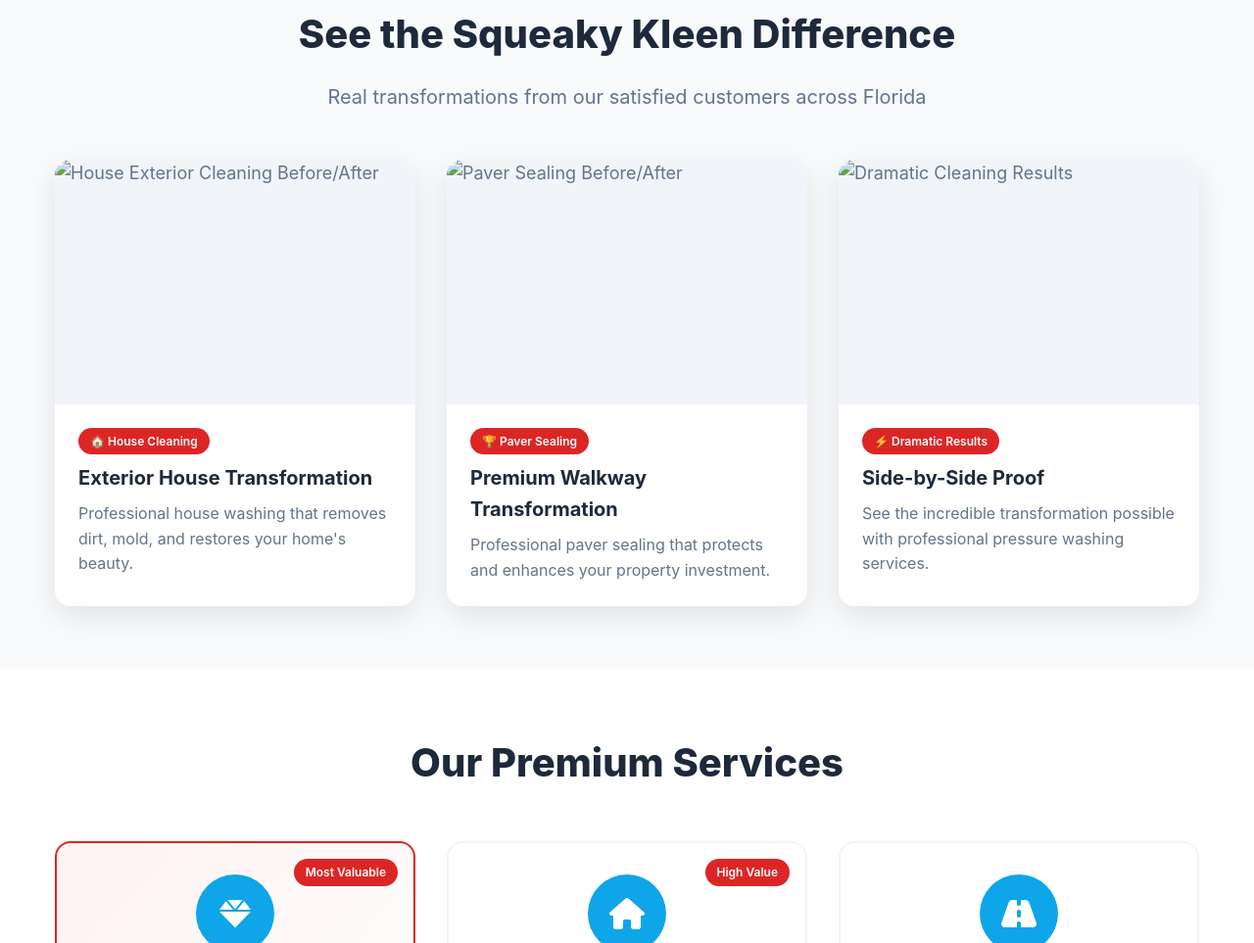
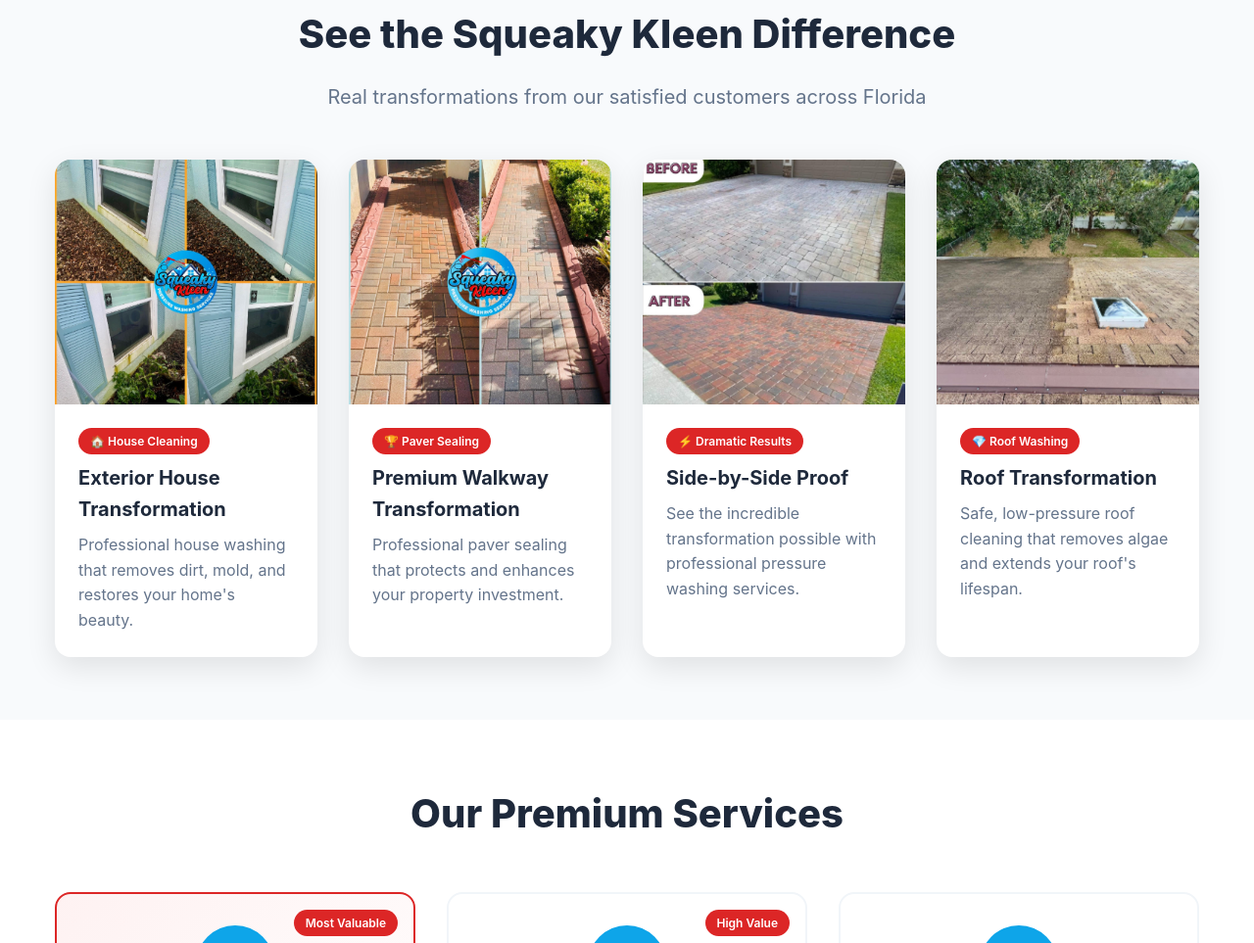
Before and after one commit to AmonRa1986/SqueakyKleenBeta2, a plain HTML site: page index.html in a window 1280 px wide. Shown: the part 1066-2029 px from the top of the page at 98% size. Drawn offline with Linux system fonts and the light colour scheme.

Commit message:
Update index.html

```diff
--- a/index.html
+++ b/index.html
@@ -316,8 +316,27 @@
 
         .gallery-grid {
             display: grid;
-            grid-template-columns: repeat(auto-fit, minmax(350px, 1fr));
+            grid-template-columns: repeat(auto-fit, minmax(280px, 1fr));
             gap: 2rem;
+        }
+
+        @media (min-width: 1200px) {
+            .gallery-grid {
+                grid-template-columns: repeat(4, 1fr);
+            }
+        }
+
+        @media (max-width: 768px) {
+            .gallery-grid {
+                grid-template-columns: repeat(2, 1fr);
+                gap: 1rem;
+            }
+        }
+
+        @media (max-width: 480px) {
+            .gallery-grid {
+                grid-template-columns: 1fr;
+            }
         }
 
         .gallery-item {
@@ -739,7 +758,7 @@
             <div class="gallery-grid">
                 <div class="gallery-item">
                     <div class="gallery-image">
-                        <img src="#" alt="House Exterior Cleaning Before/After" style="width: 100%; height: 100%; object-fit: cover;">
+                        <img src="Squeaky-Kleen-exterior-before-after.png" alt="House Exterior Cleaning Before/After" style="width: 100%; height: 100%; object-fit: cover;">
                     </div>
                     <div class="gallery-content">
                         <div class="gallery-badge">🏠 House Cleaning</div>
@@ -750,7 +769,7 @@
 
                 <div class="gallery-item">
                     <div class="gallery-image">
-                        <img src="#" alt="Paver Sealing Before/After" style="width: 100%; height: 100%; object-fit: cover;">
+                        <img src="Squeaky-Kleen-walkway-before-after.png" alt="Paver Sealing Before/After" style="width: 100%; height: 100%; object-fit: cover;">
                     </div>
                     <div class="gallery-content">
                         <div class="gallery-badge">🏆 Paver Sealing</div>
@@ -761,12 +780,23 @@
 
                 <div class="gallery-item">
                     <div class="gallery-image">
-                        <img src="#" alt="Dramatic Cleaning Results" style="width: 100%; height: 100%; object-fit: cover;">
+                        <img src="Squeaky-Kleen-driveway-before-after.png" alt="Dramatic Cleaning Results" style="width: 100%; height: 100%; object-fit: cover;">
                     </div>
                     <div class="gallery-content">
                         <div class="gallery-badge">⚡ Dramatic Results</div>
                         <h3 class="gallery-title">Side-by-Side Proof</h3>
                         <p class="gallery-description">See the incredible transformation possible with professional pressure washing services.</p>
+                    </div>
+                </div>
+
+                <div class="gallery-item">
+                    <div class="gallery-image">
+                        <img src="Squeaky-Kleen-roof-before-after.png" alt="Roof Cleaning Before/After" style="width: 100%; height: 100%; object-fit: cover;">
+                    </div>
+                    <div class="gallery-content">
+                        <div class="gallery-badge">💎 Roof Washing</div>
+                        <h3 class="gallery-title">Roof Transformation</h3>
+                        <p class="gallery-description">Safe, low-pressure roof cleaning that removes algae and extends your roof's lifespan.</p>
                     </div>
                 </div>
             </div>
```
